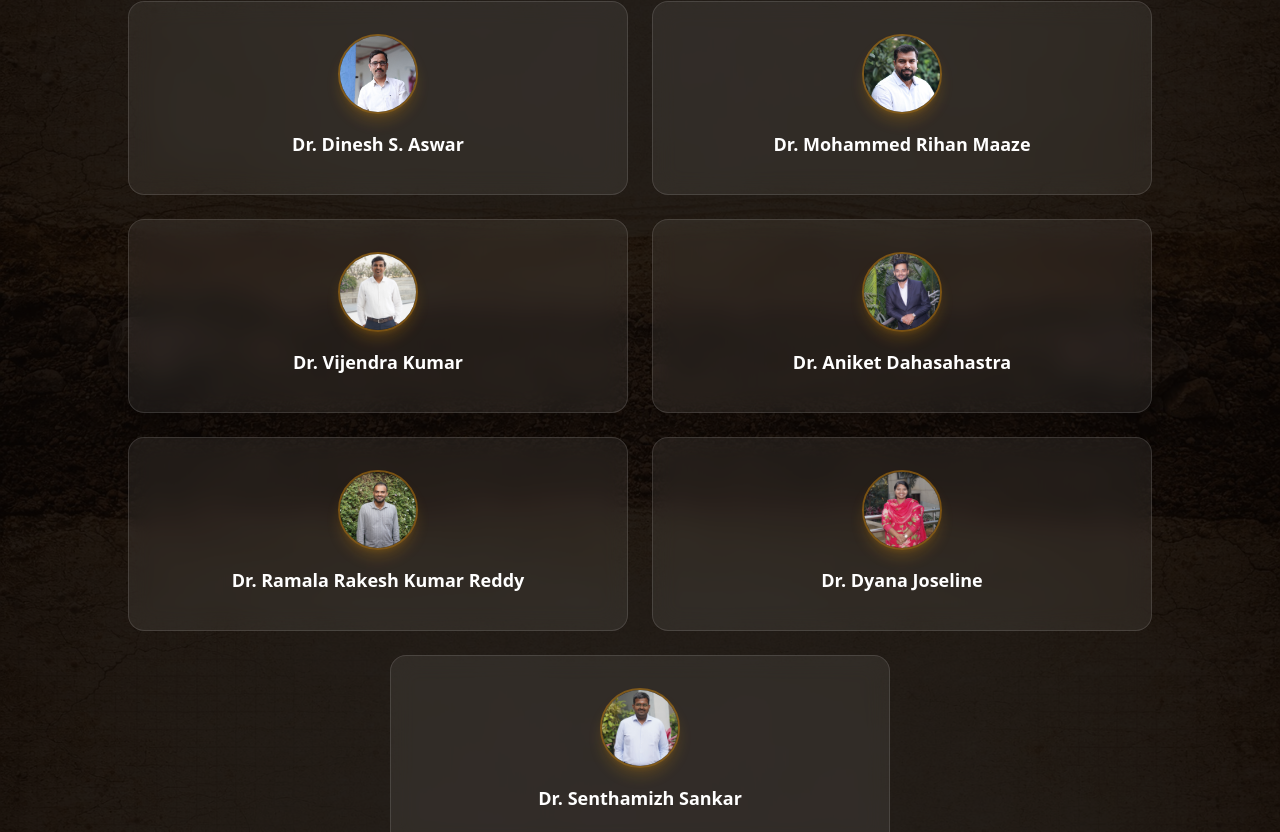
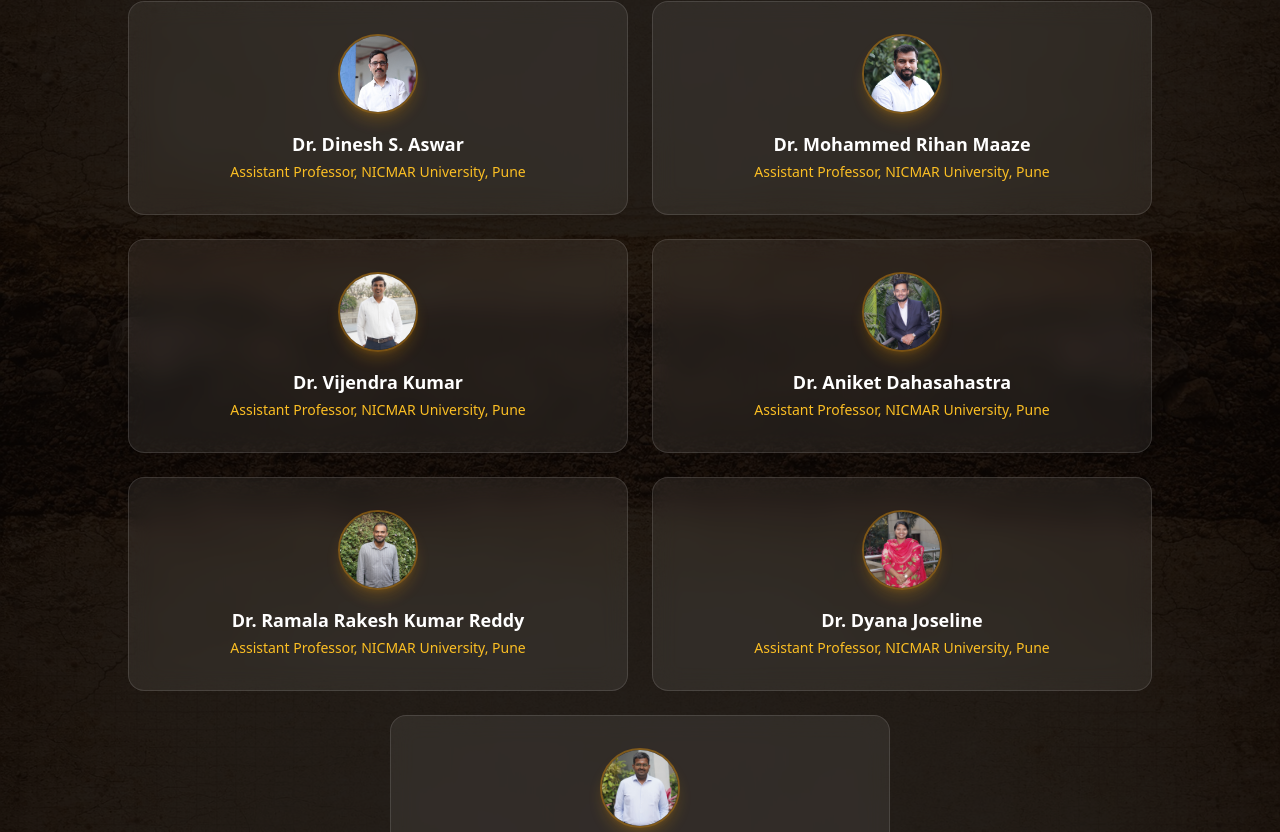
Before and after one commit to akankshakarhad/event_management_with_payment_gateway, a React (Vite) app in the folder frontend/: page / in a window 1280 px wide. Shown: the part 5528-6360 px from the top of the page. Built offline with nearby package versions, Linux system fonts and the light colour scheme; the HTML template or start-up script is replaced by a standard one.

Commit message:
chnages related to registration page

```diff
--- a/frontend/src/pages/LandingPage.jsx
+++ b/frontend/src/pages/LandingPage.jsx
@@ -119,13 +119,13 @@ const FACULTY_ADVISORS = [
 ];
 
 const FACULTY_COORDINATORS = [
-  { name: 'Dr. Dinesh S. Aswar',           initials: 'DA', photo: '/geofest_faculty_photos/Dr_Dinesh_S_Aswar.jpg' },
-  { name: 'Dr. Mohammed Rihan Maaze',      initials: 'MM', photo: '/geofest_faculty_photos/Dr._Mohammed_Rihan_Maaze_.jpg' },
-  { name: 'Dr. Vijendra Kumar',            initials: 'VK', photo: '/geofest_faculty_photos/Dr_Vijendra_Kumar.jpg' },
-  { name: 'Dr. Aniket Dahasahastra',       initials: 'AD', photo: '/geofest_faculty_photos/Dr_Aniket_V_Dahasahastra.jpg' },
-  { name: 'Dr. Ramala Rakesh Kumar Reddy', initials: 'RR', photo: '/geofest_faculty_photos/Dr_Ramala_Rakesh_Kumar_Reddy.jpg' },
-  { name: 'Dr. Dyana Joseline',            initials: 'DJ', photo: '/geofest_faculty_photos/Dr_Dyana_Joseline.jpg' },
-  { name: 'Dr. Senthamizh Sankar',         initials: 'SS', photo: '/geofest_faculty_photos/Dr_S_Senthamizh_Sankar.jpg' },
+  { name: 'Dr. Dinesh S. Aswar',           initials: 'DA', photo: '/geofest_faculty_photos/Dr_Dinesh_S_Aswar.jpg',             role: 'Assistant Professor, NICMAR University, Pune' },
+  { name: 'Dr. Mohammed Rihan Maaze',      initials: 'MM', photo: '/geofest_faculty_photos/Dr._Mohammed_Rihan_Maaze_.jpg',     role: 'Assistant Professor, NICMAR University, Pune' },
+  { name: 'Dr. Vijendra Kumar',            initials: 'VK', photo: '/geofest_faculty_photos/Dr_Vijendra_Kumar.jpg',             role: 'Assistant Professor, NICMAR University, Pune' },
+  { name: 'Dr. Aniket Dahasahastra',       initials: 'AD', photo: '/geofest_faculty_photos/Dr_Aniket_V_Dahasahastra.jpg',     role: 'Assistant Professor, NICMAR University, Pune' },
+  { name: 'Dr. Ramala Rakesh Kumar Reddy', initials: 'RR', photo: '/geofest_faculty_photos/Dr_Ramala_Rakesh_Kumar_Reddy.jpg', role: 'Assistant Professor, NICMAR University, Pune' },
+  { name: 'Dr. Dyana Joseline',            initials: 'DJ', photo: '/geofest_faculty_photos/Dr_Dyana_Joseline.jpg',             role: 'Assistant Professor, NICMAR University, Pune' },
+  { name: 'Dr. Senthamizh Sankar',         initials: 'SS', photo: '/geofest_faculty_photos/Dr_S_Senthamizh_Sankar.jpg',        role: 'Assistant Professor, NICMAR University, Pune' },
 ];
 
 const COMMITTEE_ROLES = [
```
